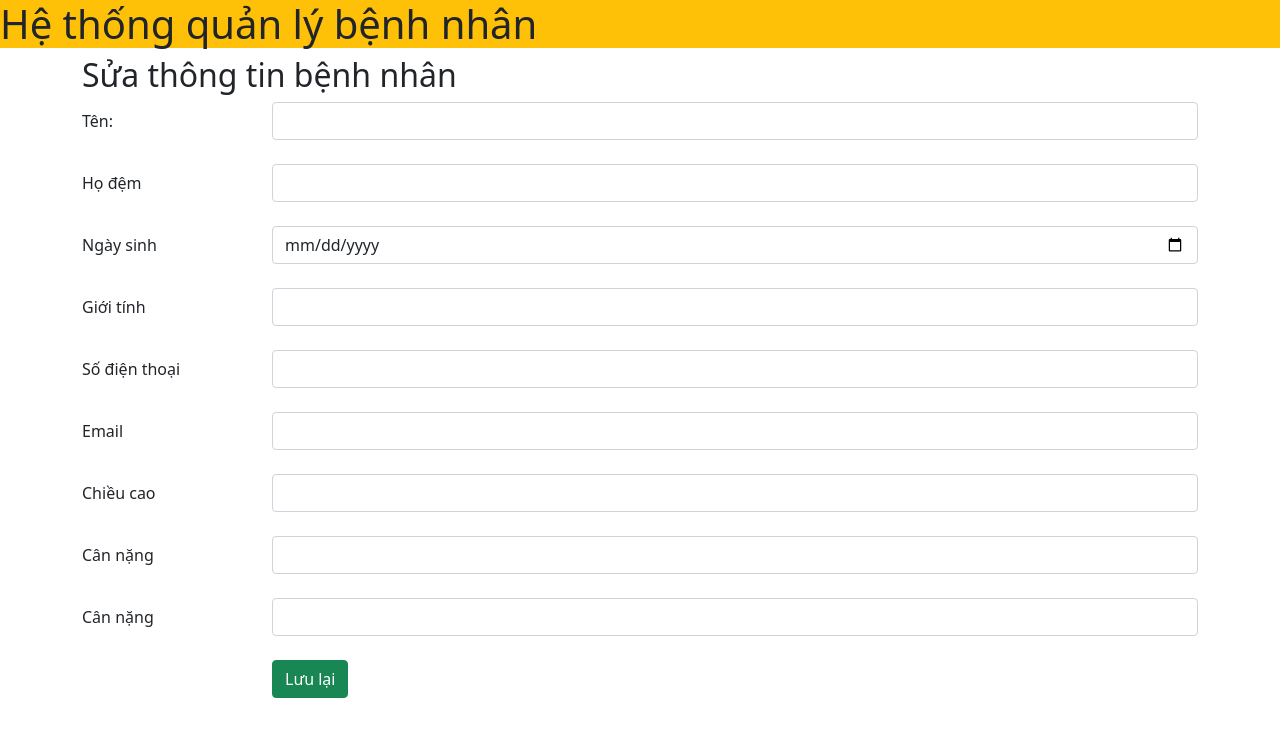
After one commit to noohuy/CSE485_K61_KTGK_1851061957, a PHP site: page /KT/update.php?id=1 in a window 1280 px wide. The commit adds this page. Shown: the top 737 px of the page. Run offline with PHP 8.4, Linux system fonts and the light colour scheme.

Commit message:
first commit

```diff
--- a/delete.php
+++ b/delete.php
@@ -1,8 +1,9 @@
 <?php
+    include 'header.php';
     include 'connect.php';
     $id = $_GET['id'];
     settype($id,"int");
-    $sql = "DELETE from qlbv where patientid ='$id'";
+    $sql = "DELETE from benhnhan where patientid ='$id'";
     $result = mysqli_query($conn,$sql);
     if($result > 0){
         header("Location:index.php");
--- /dev/null
+++ b/footer.php
@@ -0,0 +1,12 @@
+<!-- Optional JavaScript; choose one of the two! -->
+
+    <!-- Option 1: Bootstrap Bundle with Popper -->
+    <script src="https://cdn.jsdelivr.net/npm/bootstrap@5.0.2/dist/js/bootstrap.bundle.min.js" integrity="sha384-MrcW6ZMFYlzcLA8Nl+NtUVF0sA7MsXsP1UyJoMp4YLEuNSfAP+JcXn/tWtIaxVXM" crossorigin="anonymous"></script>
+
+    <!-- Option 2: Separate Popper and Bootstrap JS -->
+    <!--
+    <script src="https://cdn.jsdelivr.net/npm/@popperjs/core@2.9.2/dist/umd/popper.min.js" integrity="sha384-IQsoLXl5PILFhosVNubq5LC7Qb9DXgDA9i+tQ8Zj3iwWAwPtgFTxbJ8NT4GN1R8p" crossorigin="anonymous"></script>
+    <script src="https://cdn.jsdelivr.net/npm/bootstrap@5.0.2/dist/js/bootstrap.min.js" integrity="sha384-cVKIPhGWiC2Al4u+LWgxfKTRIcfu0JTxR+EQDz/bgldoEyl4H0zUF0QKbrJ0EcQF" crossorigin="anonymous"></script>
+    -->
+  </body>
+</html>
--- /dev/null
+++ b/update.php
@@ -0,0 +1,85 @@
+<?php
+    include 'header.php';
+    include 'connect.php';
+    $id = $_GET['id'];
+    settype($id,"int");
+?>
+
+    <main class="container">
+    <h2>Sửa thông tin bệnh nhân</h2>
+        <form action="process-add.php" method="post">
+            <div class="form-group row">
+                <label for="empName" class="col-sm-2 col-form-label">Tên:</label>
+                <div class="col-sm-10">
+                <input type="text" class="form-control" id="firstname" name="firstname" >
+                </div>
+            </div>
+            <br>
+            <div class="form-group row">
+                <label for="empPosition" class="col-sm-2 col-form-label">Họ đệm</label>
+                <div class="col-sm-10">
+                <input type="text" class="form-control" id="lastname" name="lastname">
+                </div>
+            </div>
+            <br>
+            <div class="form-group row">
+                <label for="empEmail" class="col-sm-2 col-form-label">Ngày sinh</label>
+                <div class="col-sm-10">
+                <input type="date" class="form-control" id="dateofbirth" name="dateofbirth">
+                </div>
+            </div>
+            <br>
+            <div class="form-group row">
+                <label for="empMobile" class="col-sm-2 col-form-label">Giới tính</label>
+                <div class="col-sm-10">
+                <input type="tel" class="form-control" id="gender" name="gender">
+                </div>
+            </div>
+            <br>
+            <div class="form-group row">
+                <label for="empMobile" class="col-sm-2 col-form-label">Số điện thoại</label>
+                <div class="col-sm-10">
+                <input type="tel" class="form-control" id="mobile" name="mobile">
+                </div>
+            </div>
+            <br>
+            <div class="form-group row">
+                <label for="empMobile" class="col-sm-2 col-form-label">Email</label>
+                <div class="col-sm-10">
+                <input type="email" class="form-control" id="email" name="email">
+                </div>
+            </div>
+            <br>
+            <div class="form-group row">
+                <label for="empMobile" class="col-sm-2 col-form-label">Chiều cao</label>
+                <div class="col-sm-10">
+                <input type="tel" class="form-control" id="height" name="height">
+                </div>
+            </div>
+            <br>
+            <div class="form-group row">
+                <label for="empMobile" class="col-sm-2 col-form-label">Cân nặng</label>
+                <div class="col-sm-10">
+                <input type="tel" class="form-control" id="weight" name="weight">
+                </div>
+            </div>
+            <br>
+            <div class="form-group row">
+                <label for="empMobile" class="col-sm-2 col-form-label">Cân nặng</label>
+                <div class="col-sm-10">
+                <input type="tel" class="form-control" id="weight" name="weight">
+                </div>
+            </div>
+            <br>
+            <div class="form-group row">
+                <label for="empMobile" class="col-sm-2 col-form-label"></label>
+                <div class="col-sm-10">
+                    <button type="submit" class="btn btn-success">Lưu lại</button>
+                </div>
+            </div>
+        </form>
+    </main>
+
+<?php
+    include 'footer.php';
+?>
```
Also changed, not shown: addbn.php (added, +104 -0 lines), index.php (+9 -26 lines), qlbv.sql (added, +77 -0 lines).
